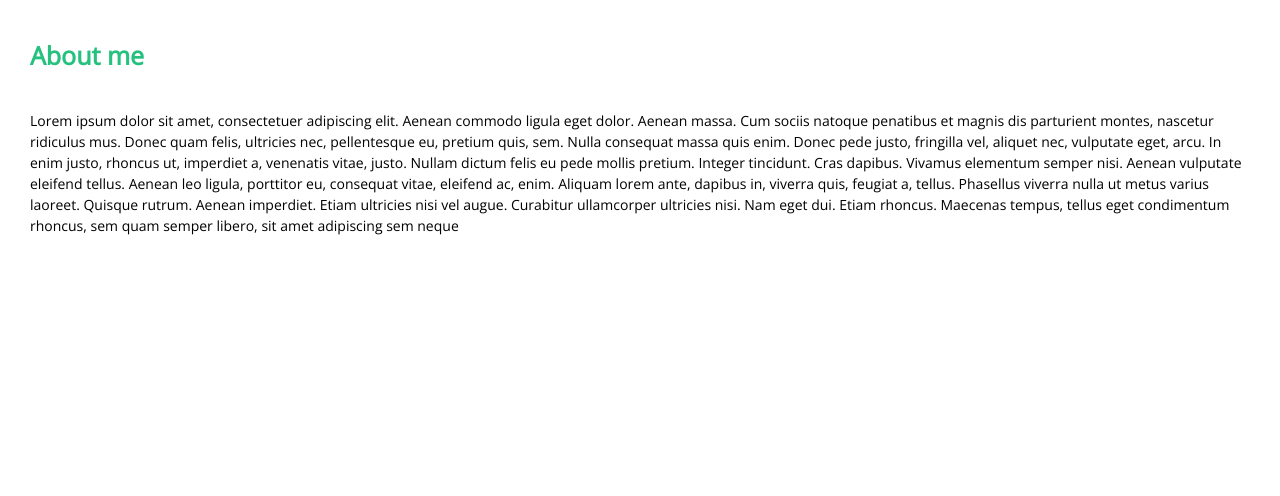
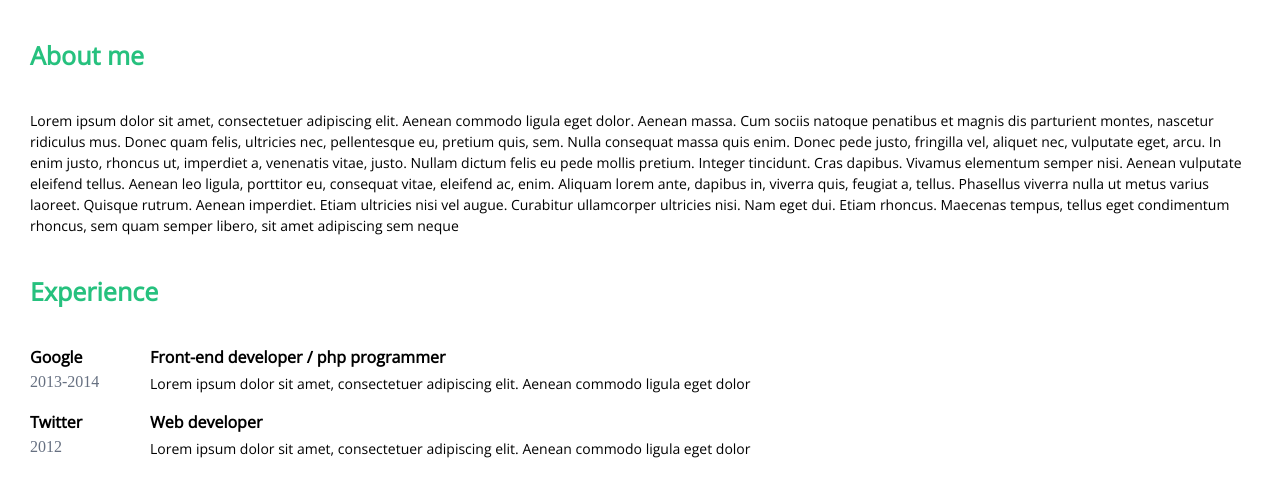
Before and after one commit to Jaba-B/isotope, a React (Create React App) app: page / in a window 1280 px wide. Shown: the top 496 px of the page. Built offline with nearby package versions, Linux system fonts and the light colour scheme.

Commit message:
created experience component and added in inner page

```diff
--- a/src/assets/styles/innerPage.css
+++ b/src/assets/styles/innerPage.css
@@ -21,3 +21,27 @@ p {
     font-family: Open Sans;
     font-size: 14px;
 }
+
+.experience-content {
+    display: flex;
+}
+
+.experience-content__company-info {
+    width: 120px;
+    margin: 0 0 20px 30px;
+}
+
+.experience-content__h3 {
+    margin: 0 0 5px 0;
+    font-family: Open Sans;
+    font-size: 16px;
+}
+
+.experience-content__span {
+    font-size: 16px;
+    color: #667081;
+}
+
+.experience-content__p {
+    margin: 0;
+}
--- /dev/null
+++ b/src/components/Experience.js
@@ -0,0 +1,23 @@
+function Experience(props) {
+    const data = props.data;
+    return(
+        <section>
+            <h2 className={'inner-page__title'}>{props.title}</h2>
+            {Object.keys(data).map((i) => (
+                <div key={i} className="experience-content">
+                    <div className="experience-content__company-info">
+                        <h3 className="experience-content__h3">{data[i].info.company}</h3>
+                        <span className="experience-content__span">{data[i].date}</span>
+                    </div>
+                    <div className="experience-position-info">
+                        <h3 className="experience-content__h3">{data[i].info.job}</h3>
+                        <p className="experience-content__p">{data[i].info.description}</p>
+                    </div>
+                </div>
+            ))}
+        </section>
+
+    )
+}
+
+export default Experience;
--- a/src/pages/Inner.js
+++ b/src/pages/Inner.js
@@ -1,11 +1,17 @@
 import Box from '../components/Box';
 import Button from '../components/Button'
+import Experience from '../components/Experience'
 import '../assets/styles/innerPage.css'
 import '../index.css'
 function Inner() {
     const text = 'Lorem ipsum dolor sit amet, consectetuer adipiscing elit. Aenean commodo ligula eget dolor. Aenean massa. Cum sociis natoque penatibus et magnis dis parturient montes, nascetur ridiculus mus. Donec quam felis, ultricies nec, pellentesque eu, pretium quis, sem. Nulla consequat massa quis enim. Donec pede justo, fringilla vel, aliquet nec, vulputate eget, arcu. In enim justo, rhoncus ut, imperdiet a, venenatis vitae, justo. Nullam dictum felis eu pede mollis pretium. Integer tincidunt. Cras dapibus. Vivamus elementum semper nisi. Aenean vulputate eleifend tellus. Aenean leo ligula, porttitor eu, consequat vitae, eleifend ac, enim. Aliquam lorem ante, dapibus in, viverra quis, feugiat a, tellus. Phasellus viverra nulla ut metus varius laoreet. Quisque rutrum. Aenean imperdiet. Etiam ultricies nisi vel augue. Curabitur ullamcorper ultricies nisi. Nam eget dui. Etiam rhoncus. Maecenas tempus, tellus eget condimentum rhoncus, sem quam semper libero, sit amet adipiscing sem neque';
+    const data = [ { date: '2013-2014', info: { company: 'Google', job: 'Front-end developer / php programmer', description: 'Lorem ipsum dolor sit amet, consectetuer adipiscing elit. Aenean commodo ligula eget dolor' } }, { date: '2012', info: { company: 'Twitter', job: 'Web developer', description: 'Lorem ipsum dolor sit amet, consectetuer adipiscing elit. Aenean commodo ligula eget dolor' } } ];
     return(
-        <Box title='About me' content={text} h2className='inner-page__title' pclassName='inner-page__p'></Box>
+        <div>
+            <Box title='About me' content={text} h2className='inner-page__title' pclassName='inner-page__p'></Box>
+            <Experience title='Experience' data={data}/>
+        </div>
+
     )
 }
 
```
